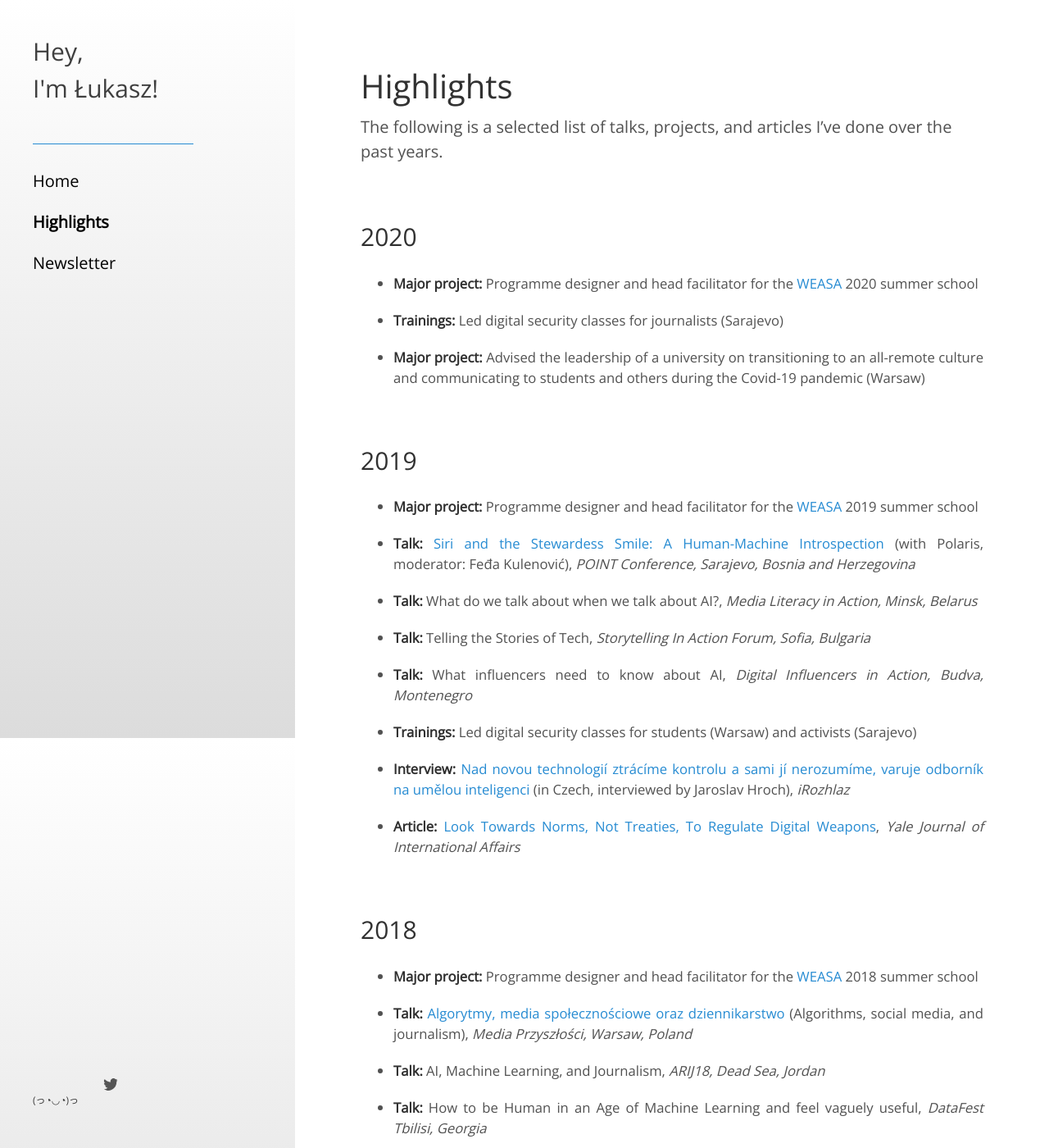
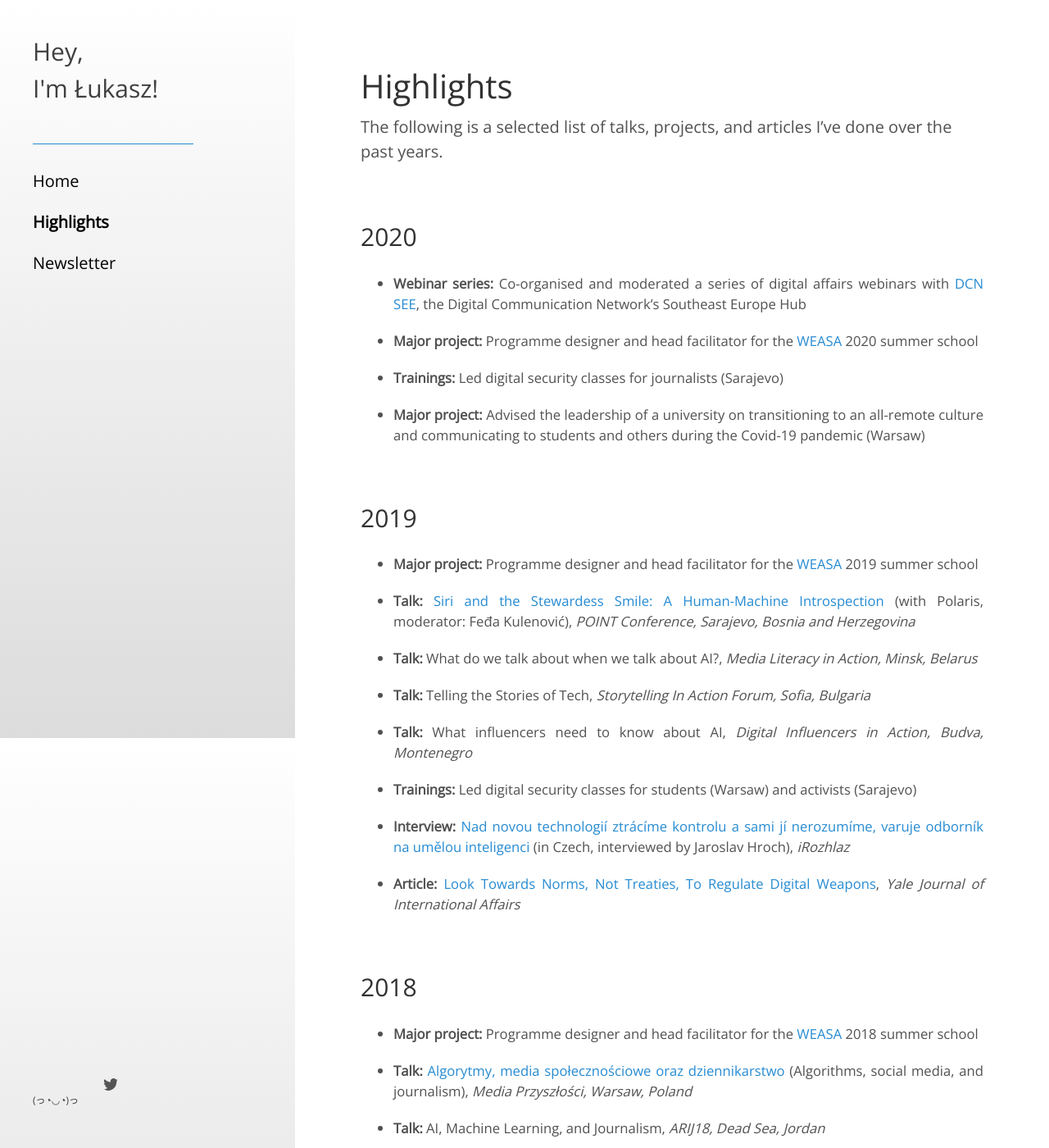
Before and after one commit to lukasz-a-krol/lukasz-a-krol.github.io, a Jekyll site: the page built from highlights.md, in a window 1280 px wide and 1400 px high. Shown: the whole window at 82% size. Built offline with Jekyll 4.4.1, drawn with Linux system fonts in a browser that asks for light colours.

Commit message:
quick technical updates 2020-05-22

```diff
--- a/_includes/head.html
+++ b/_includes/head.html
@@ -22,6 +22,12 @@
   <link rel="stylesheet" href="{{ "/assets/css/main.css" | relative_url }}" />
   {% include font-includes.html %}
 
+  {% if page.custom_css %}
+    {% for stylesheet in page.custom_css %}
+      <link rel="stylesheet" href="../assets/css/longtext.css">
+    {% endfor %}
+  {% endif %}
+
   <!-- Icons -->
   {% include favicons.html %}
 
--- a/_includes/sidebar.html
+++ b/_includes/sidebar.html
@@ -1,6 +1,6 @@
 {% if page.layout == "index" %}
 	<div id = mobile_header>
-		<h1 class = "mobile_index_header">Hey,</br />I'm Łukasz!</h1><hr class = "mobile" /><a href="https://twitter.com/sharedshadows" target = "_blank"><img id= "mobile_twitter_logo" src="/images/icon-twitter.svg" height = 18px width = 18px alt = "twitter logo"/></a>
+		<h1 class = "mobile_index_header">Hey,<br>I'm Łukasz!</h1><hr class = "mobile" /><a href="https://twitter.com/sharedshadows" target = "_blank"><img id= "mobile_twitter_logo" src="/images/icon-twitter.svg" height = 18 width = 18 alt = "twitter logo"/></a>
 	</div>
 
 {% endif %}
--- a/assets/css/main.scss
+++ b/assets/css/main.scss
@@ -106,7 +106,9 @@ h1.site-title {
 .infobox {
   background-color: #f0f0f0;
   font-size: 11pt;
-  padding: 30px;
+  padding: 15px;
   line-height: 180%;
   border: 1px dotted #333333;
+  margin-top: 1rem;
+  margin-bottom: 2rem;
 }
--- a/highlights.md
+++ b/highlights.md
@@ -14,11 +14,13 @@ The following is a selected list of talks, projects, and articles I've done over
 
 ## 2020
 
-* <strong>Major project:</strong> Programme designer and head facilitator for the [WEASA](https://www.weasa.org){:target="_blank"} 2020 summer school
+* <b>Webinar series:</b> Co-organised and moderated a series of digital affairs webinars with [DCN SEE](http://dcn-see.org/){:target="_blank"}, the Digital Communication Network's Southeast Europe Hub
 
-* <strong>Trainings:</strong> Led digital security classes for journalists (Sarajevo)
+* <b>Major project:</b> Programme designer and head facilitator for the [WEASA](https://www.weasa.org){:target="_blank"} 2020 summer school
 
-* <strong>Major project:</strong> Advised the leadership of a university on transitioning to an all-remote culture and communicating to students and others during the Covid-19 pandemic (Warsaw)
+* <b>Trainings:</b> Led digital security classes for journalists (Sarajevo)
+
+* <b>Major project:</b> Advised the leadership of a university on transitioning to an all-remote culture and communicating to students and others during the Covid-19 pandemic (Warsaw)
 
 &nbsp;
 &nbsp;
@@ -26,36 +28,36 @@ The following is a selected list of talks, projects, and articles I've done over
 ## 2019
 
 
-* <strong>Major project:</strong> Programme designer and head facilitator for the [WEASA](https://www.weasa.org){:target="_blank"} 2019 summer school
+* <b>Major project:</b> Programme designer and head facilitator for the [WEASA](https://www.weasa.org){:target="_blank"} 2019 summer school
 
-* <strong>Talk:</strong> [Siri and the Stewardess Smile: A Human-Machine Introspection](https://www.youtube.com/watch?v=JicFMPdDo2I){:target="_blank"} (with Polaris, moderator: Feđa Kulenović), <i>POINT Conference, Sarajevo, Bosnia and Herzegovina</i>
+* <b>Talk:</b> [Siri and the Stewardess Smile: A Human-Machine Introspection](https://www.youtube.com/watch?v=JicFMPdDo2I){:target="_blank"} (with Polaris, moderator: Feđa Kulenović), <i>POINT Conference, Sarajevo, Bosnia and Herzegovina</i>
 
-* <strong>Talk:</strong> What do we talk about when we talk about AI?, <i>Media Literacy in Action, Minsk, Belarus</i>
+* <b>Talk:</b> What do we talk about when we talk about AI?, <i>Media Literacy in Action, Minsk, Belarus</i>
 
-* <strong>Talk:</strong> Telling the Stories of Tech, <i>Storytelling In Action Forum, Sofia, Bulgaria</i>
+* <b>Talk:</b> Telling the Stories of Tech, <i>Storytelling In Action Forum, Sofia, Bulgaria</i>
 
-* <strong>Talk:</strong> What influencers need to know about AI, <i>Digital Influencers in Action, Budva, Montenegro</i>
+* <b>Talk:</b> What influencers need to know about AI, <i>Digital Influencers in Action, Budva, Montenegro</i>
 
-* <strong>Trainings:</strong> Led digital security classes for students (Warsaw) and activists (Sarajevo)
+* <b>Trainings:</b> Led digital security classes for students (Warsaw) and activists (Sarajevo)
 
-* <strong>Interview:</strong> [Nad novou technologií ztrácíme kontrolu a sami jí nerozumíme, varuje odborník na umělou inteligenci](https://www.irozhlas.cz/zivotni-styl/spolecnost/lukasz-krol-socialni-site-algoritmus-facebook-instagram-youtube-rozhovor_1906291900_och){:target="_blank"} (in Czech, interviewed by Jaroslav Hroch), <i>iRozhlaz</i>
+* <b>Interview:</b> [Nad novou technologií ztrácíme kontrolu a sami jí nerozumíme, varuje odborník na umělou inteligenci](https://www.irozhlas.cz/zivotni-styl/spolecnost/lukasz-krol-socialni-site-algoritmus-facebook-instagram-youtube-rozhovor_1906291900_och){:target="_blank"} (in Czech, interviewed by Jaroslav Hroch), <i>iRozhlaz</i>
 
-* <strong>Article:</strong> [Look Towards Norms, Not Treaties, To Regulate Digital Weapons](http://yalejournal.org/article_post/look-toward-norms-not-treaties-to-regulate-digital-weapons/){:target="_blank"}, <i>Yale Journal of International Affairs</i>
+* <b>Article:</b> [Look Towards Norms, Not Treaties, To Regulate Digital Weapons](http://yalejournal.org/article_post/look-toward-norms-not-treaties-to-regulate-digital-weapons/){:target="_blank"}, <i>Yale Journal of International Affairs</i>
 
 &nbsp;
 &nbsp;
 
 ## 2018
 
-* <strong>Major project:</strong> Programme designer and head facilitator for the [WEASA](https://www.weasa.org){:target="_blank"} 2018 summer school
+* <b>Major project:</b> Programme designer and head facilitator for the [WEASA](https://www.weasa.org){:target="_blank"} 2018 summer school
 
-* <strong>Talk:</strong> [Algorytmy, media społecznościowe oraz dziennikarstwo](https://www.youtube.com/watch?v=wZRwwBh1TAk){:target="_blank"} (Algorithms, social media, and journalism), <i>Media Przyszłości, Warsaw, Poland</i>
+* <b>Talk:</b> [Algorytmy, media społecznościowe oraz dziennikarstwo](https://www.youtube.com/watch?v=wZRwwBh1TAk){:target="_blank"} (Algorithms, social media, and journalism), <i>Media Przyszłości, Warsaw, Poland</i>
 
-* <strong>Talk:</strong> AI, Machine Learning, and Journalism, <i>ARIJ18, Dead Sea, Jordan</i>
+* <b>Talk:</b> AI, Machine Learning, and Journalism, <i>ARIJ18, Dead Sea, Jordan</i>
 
-* <strong>Talk:</strong> How to be Human in an Age of Machine Learning and feel vaguely useful, <i>DataFest Tbilisi, Georgia</i>
+* <b>Talk:</b> How to be Human in an Age of Machine Learning and feel vaguely useful, <i>DataFest Tbilisi, Georgia</i>
 
-* <strong>Talk:</strong> What do we talk about when we talk about tech? <i>Asia-Europe Foundation Young Leaders' Summit, Brussels, Belgium</i>
+* <b>Talk:</b> What do we talk about when we talk about tech? <i>Asia-Europe Foundation Young Leaders' Summit, Brussels, Belgium</i>
 
 &nbsp;
 &nbsp;
@@ -65,13 +67,13 @@ The following is a selected list of talks, projects, and articles I've done over
 
 ## 2017
 
-* <strong>Major project:</strong> Programme co-designer and assistant facilitator for the [WEASA](https://www.weasa.org){:target="_blank"} 2017 summer school
+* <b>Major project:</b> Programme co-designer and assistant facilitator for the [WEASA](https://www.weasa.org){:target="_blank"} 2017 summer school
 
-* <strong>Talk:</strong> How did the ‘Arab Spring’ differ from uprisings relying on print media? <i>CheckCon, Beirut, Lebanon</i>
+* <b>Talk:</b> How did the ‘Arab Spring’ differ from uprisings relying on print media? <i>CheckCon, Beirut, Lebanon</i>
 
-* <strong>Talk:</strong> Medieval monks, YouTube comments, and the future of open data <i>The Democracy and Data Forum, Vinnytsia, Ukraine</i>
+* <b>Talk:</b> Medieval monks, YouTube comments, and the future of open data <i>The Democracy and Data Forum, Vinnytsia, Ukraine</i>
 
-* <strong>Series:</strong> The Politics of Technology: a lecture series <i>College of Europe in Natolin and BiznesLink, both Warsaw, Poland (2017-2018)</i>
+* <b>Series:</b> The Politics of Technology: a lecture series <i>College of Europe in Natolin and BiznesLink, both Warsaw, Poland (2017-2018)</i>
 
 
 &nbsp;
@@ -80,4 +82,4 @@ The following is a selected list of talks, projects, and articles I've done over
 
 ## 2016
 
-* <strong>Article:</strong> [Digital foreign policy: how digital tools can further Europe’s foreign policy goals](https://link.springer.com/article/10.1007/s12290-016-0384-8){:target="_blank"}, <i>European View</i>
+* <b>Article:</b> [Digital foreign policy: how digital tools can further Europe’s foreign policy goals](https://link.springer.com/article/10.1007/s12290-016-0384-8){:target="_blank"}, <i>European View</i>
```
Also changed, not shown: assets/css/longtext.css (added, +17 -0 lines), due_diligence.md (+10 -3 lines).
